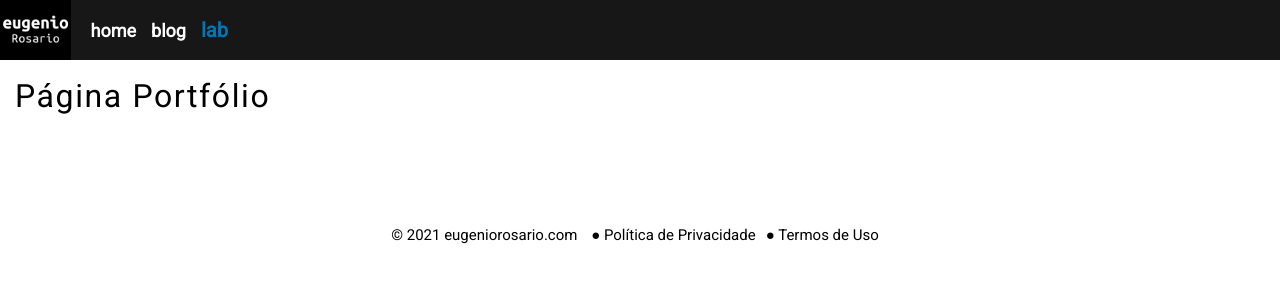
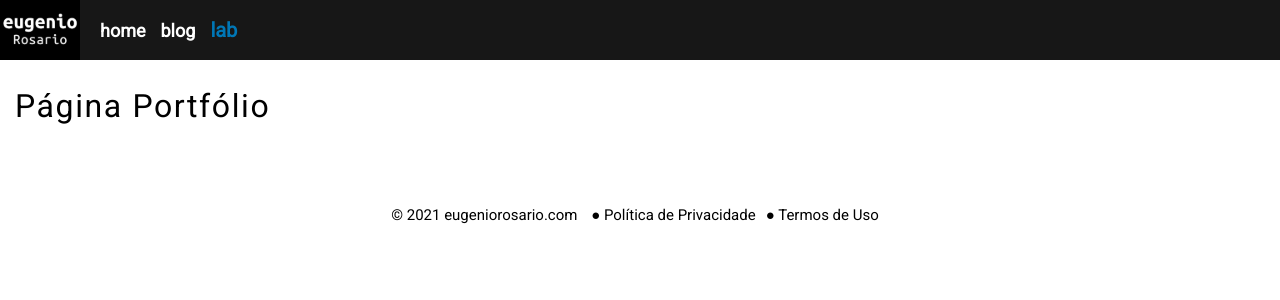
Before and after one commit to MrRosario/erblog, a Next.js app: page /lab in a window 1280 px wide. Shown: the top 300 px of the page. Built offline with nearby package versions, Linux system fonts and the light colour scheme.

Commit message:
chore: logo

```diff
--- a/styles/globals.css
+++ b/styles/globals.css
@@ -37,7 +37,7 @@
   margin-top: 60px;
 }
 .main {
-  padding: 20px 15px 60px 15px;
+  padding: 30px 15px;
 }
 
 
@@ -161,11 +161,12 @@
   padding: 10px;
   margin-bottom: 20px;
   cursor: pointer;
+  border-radius: 2px;
   border: 0.5px solid rgb(0 0 0 / 15%);
   box-shadow: 0px 7px 7px -3px rgb(0 0 0 / 50%);
 }
 .card:hover{
-  border: 2px solid var(--primary-color);
+  border: 1.5px solid var(--primary-color);
 }
 .card__title{
   font-weight: bold;
```
Also changed, not shown: public/logo.svg.
